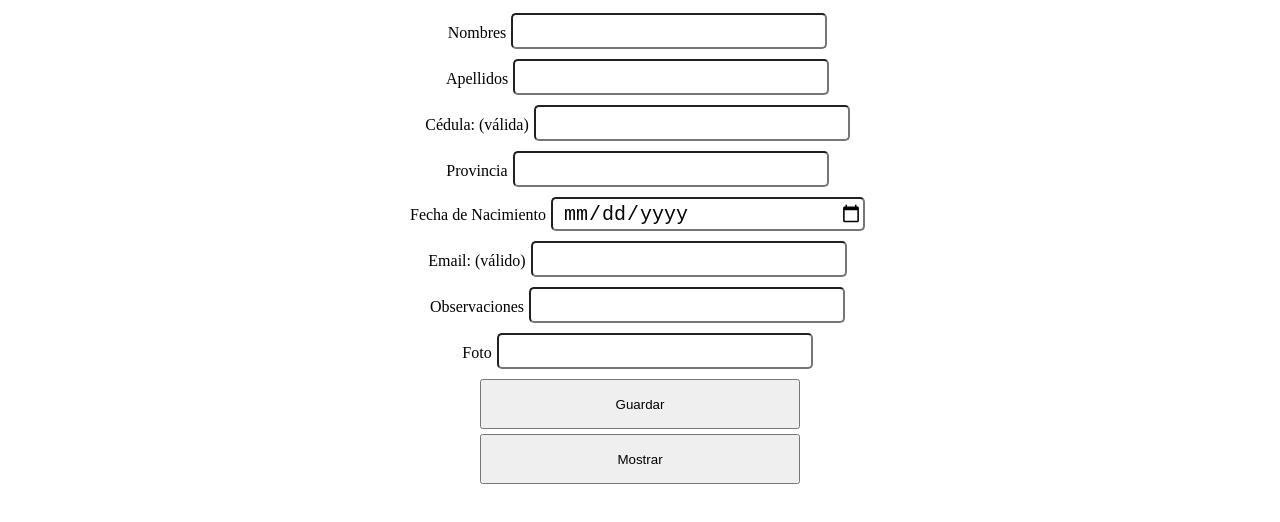
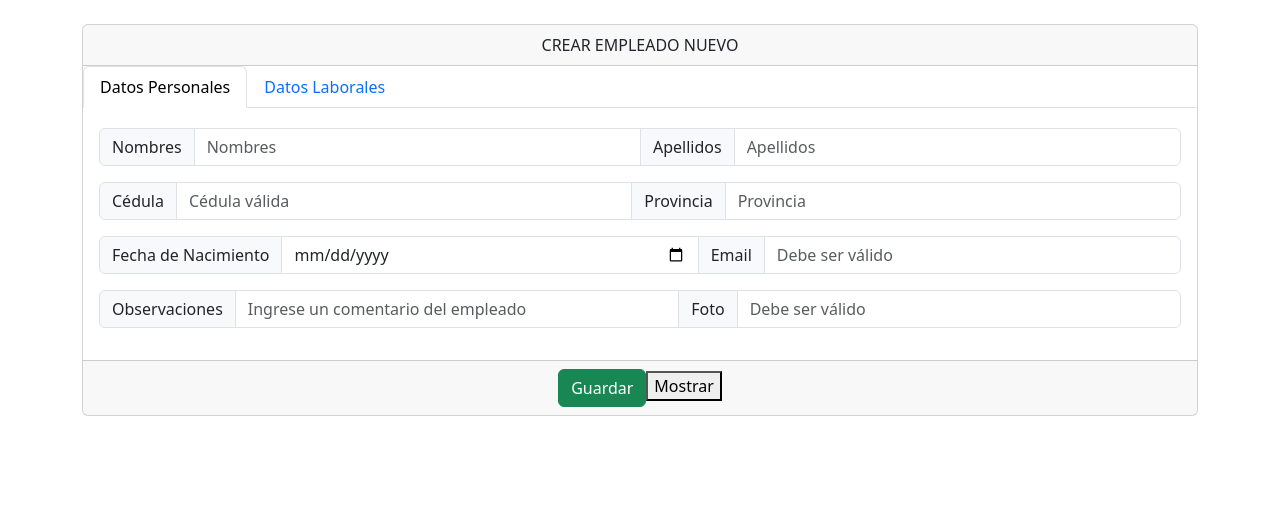
Before and after one commit to iblurdesigner/challenge_provedatos, a React (Create React App) app in the folder client/: page / in a window 1280 px wide. Shown: the top 522 px of the page. Built offline with nearby package versions, Linux system fonts and the light colour scheme.

Commit message:
tabs - refactor

```diff
--- a/client/package.json
+++ b/client/package.json
@@ -37,6 +37,8 @@
   },
   "devDependencies": {
     "@babel/plugin-proposal-private-property-in-object": "7.21.11",
-    "axios": "1.6.8"
+    "axios": "1.6.8",
+    "bootstrap": "5.3.3",
+    "react-bootstrap": "2.10.2"
   }
 }
--- a/client/src/App.css
+++ b/client/src/App.css
@@ -27,3 +27,11 @@
   height: 50px;
   margin-top: 5px;
 }
+
+.pxl-5 {
+  padding-left: 5px;
+}
+
+.pxr-5 {
+  padding-right: 5px;
+}
--- a/client/src/App.js
+++ b/client/src/App.js
@@ -1,111 +1,12 @@
 import './App.css';
-import { useState } from 'react';
-import Axios from 'axios'
+import DatosLab from './component/DatosLab';
+
 
 
 function App() {
-
-  const [nombres,setNombre] = useState('')
-  const [apellidos,setApellidos] = useState('')
-  const [cedula,setCedula] = useState(0)
-  const [provincia,setProvincia] = useState('')
-  const [nacimiento,setNacimiento] = useState('')
-  const [email,setEmail] = useState('')
-  const [observaciones,setObserv] = useState('')
-  const [foto,setFoto] = useState('')
-
-  // necesito tener la lista de empleados en el estado
-  const [empleadosList,setEmpleados] = useState([])
-
-  // este metodo va a enviar los datos a la base de datos
-  const agregar = () => {
-    Axios.post("http://localhost:3001/create",{
-      nombres,
-      apellidos,
-      cedula,
-      provincia,
-      nacimiento,
-      email,
-      observaciones,
-      foto
-    })
-    .then(()=>{
-      getEmpleados()
-      alert("Empleado registrado con exito")
-    })
-  }
-
-  // metodo para hacer la consulta sql de los empleados
-  const getEmpleados = () => {
-    Axios.get("http://localhost:3001/empleados")
-    .then((response)=>{
-      setEmpleados(response.data)
-    })
-  }
-
-
-
   return (
-    <div className="App">
-      <div className="datos">
-        <label>Nombres
-          <input type="text" name="nombres"
-            onChange={(e) => setNombre(e.target.value)} />
-        </label>
-        <label>Apellidos
-          <input type="text" name="apellidos"
-            onChange={(e) => setApellidos(e.target.value)} />
-        </label>
-        <label>Cédula: (válida)
-          <input type="number" name="cedula"
-            onChange={(e) => setCedula(e.target.value)} />
-        </label>
-        <label>Provincia
-          <input type="text" name="provincia"
-            onChange={(e) => setProvincia(e.target.value)} />
-        </label>
-        <label>Fecha de Nacimiento
-          <input type="date" name="nacimiento"
-            onChange={(e) => setNacimiento(e.target.value)} />
-        </label>
-        <label>Email: (válido)
-          <input type="text" name="email"
-            onChange={(e) => setEmail(e.target.value)} />
-        </label>
-        <label>Observaciones
-          <input type="text" name="observaciones"
-            onChange={(e) => setObserv(e.target.value)} />
-        </label>
-        <label>Foto
-          <input type="text" name="foto"
-            onChange={(e) => setFoto(e.target.value)} />
-        </label>
-
-        <button onClick={agregar}>Guardar</button>
-
-        <div className='lista'>
-          <button onClick={getEmpleados}>Mostrar</button>
-
-          {
-            empleadosList.map((empleado,key)=>{
-              return(
-                <div key={empleado.id}>
-                  <p>{empleado.nombres}</p>
-                  <p>{empleado.apellidos}</p>
-                  <p>{empleado.cedula}</p>
-                  <p>{empleado.provincia}</p>
-                  <p>{empleado.f_nacimiento}</p>
-                  <p>{empleado.email}</p>
-                  <p>{empleado.observaciones}</p>
-                  <p>{empleado.url_foto}</p>
-                </div>
-              )
-            })
-          }
-        </div>
-      </div>
-    </div>
-  );
+    <DatosLab />
+  )
 }
 
 export default App;
--- /dev/null
+++ b/client/src/component/DatosLab.js
@@ -0,0 +1,171 @@
+import { useState } from 'react';
+import Axios from 'axios'
+import {Container, Row, Tabs, Tab} from 'react-bootstrap';
+import 'bootstrap/dist/css/bootstrap.min.css';
+import './tabStyle.css'
+
+
+const DatosLab = () => {
+  const [nombres,setNombre] = useState('')
+  const [apellidos,setApellidos] = useState('')
+  const [cedula,setCedula] = useState(0)
+  const [provincia,setProvincia] = useState('')
+  const [nacimiento,setNacimiento] = useState('')
+  const [email,setEmail] = useState('')
+  const [observaciones,setObserv] = useState('')
+  const [foto,setFoto] = useState('')
+
+  // necesito tener la lista de empleados en el estado
+  const [empleadosList,setEmpleados] = useState([])
+
+  // este metodo va a enviar los datos a la base de datos
+  const agregar = () => {
+    Axios.post("http://localhost:3001/create",{
+      nombres,
+      apellidos,
+      cedula,
+      provincia,
+      nacimiento,
+      email,
+      observaciones,
+      foto
+    })
+    .then(()=>{
+      getEmpleados()
+      alert("Empleado registrado con exito")
+    })
+  }
+
+  // metodo para hacer la consulta sql de los empleados
+  const getEmpleados = () => {
+    Axios.get("http://localhost:3001/empleados")
+    .then((response)=>{
+      setEmpleados(response.data)
+    })
+  }
+
+
+  return (
+    <Container className='py-4'>
+        <div className="card text-center">
+          <div class="card-header">
+            CREAR EMPLEADO NUEVO
+          </div>
+
+          <Tabs defaultActiveKey="tab-1" className='mb-1 p-0'>
+            <Tab eventKey="tab-1" title="Datos Personales">
+              <div className='card-body'>
+                <div className='input-group mb-3'>
+                  <span className="input-group-text" id="basic-addon1">Nombres</span>
+                  <input type="text" name="nombres"
+                  className="form-control" placeholder="Nombres" aria-label="Nombres" aria-describedby="basic-addon1"
+                    onChange={(e) => setNombre(e.target.value)}
+                  />
+
+                  <span className="input-group-text" id="basic-addon1">Apellidos</span>
+                  <input type="text" name="apellidos"
+                  className="form-control" placeholder="Apellidos" aria-label="Apellidos" aria-describedby="basic-addon1"
+                  onChange={(e) => setApellidos(e.target.value)}
+                  />
+                </div>
+
+
+                <div className='input-group mb-3'>
+                  <span className="input-group-text" id="basic-addon1">Cédula</span>
+                  <input type="number" name="cedula"
+                  className="form-control" placeholder="Cédula válida" aria-label="Cedula" aria-describedby="basic-addon1"
+                  onChange={(e) => setCedula(e.target.value)}
+                  />
+
+                  <span className="input-group-text" id="basic-addon1">Provincia</span>
+                  <input type="text" name="provincia"
+                  className="form-control" placeholder="Provincia" aria-label="Provincia" aria-describedby="basic-addon1"
+                  onChange={(e) => setProvincia(e.target.value)}
+                  />
+                </div>
+
+
+
+                <div className='input-group mb-3'>
+                  <span className="input-group-text" id="basic-addon1">Fecha de Nacimiento</span>
+                  <input type="date" name="nacimiento"
+                  className="form-control" aria-describedby="basic-addon1"
+                  onChange={(e) => setNacimiento(e.target.value)}
+                  />
+
+                  <span className="input-group-text" id="basic-addon1">Email</span>
+                  <input type="email" name="provincia"
+                  className="form-control" placeholder="Debe ser válido" aria-label="Email" aria-describedby="basic-addon1"
+                  onChange={(e) => setEmail(e.target.value)}
+                  />
+                </div>
+
+
+                <div className='input-group mb-3'>
+                  <span className="input-group-text" id="basic-addon1">Observaciones</span>
+                  <input type="text" name="observaciones"
+                  className="form-control" placeholder="Ingrese un comentario del empleado" aria-label="observaciones" aria-describedby="basic-addon1"
+                  onChange={(e) => setObserv(e.target.value)}
+                  />
+
+                  <span className="input-group-text" id="basic-addon1">Foto</span>
+                  <input type="text" name="foto"
+                  className="form-control" placeholder="Debe ser válido" aria-label="Foto" aria-describedby="basic-addon1"
+                  onChange={(e) => setFoto(e.target.value)}
+                  />
+                </div>
+              </div>
+            </Tab>
+
+
+            <Tab eventKey="tab-2" title="Datos Laborales">
+              <div className='card-body'>
+                <div className='input-group mb-3'>
+                  <span className="input-group-text" id="basic-addon1">Feche Ingreso</span>
+                  <input type="date" name="ingreso"
+                  className="form-control" placeholder="Nombres" aria-label="Nombres" aria-describedby="basic-addon1"
+                    onChange={(e) => setNombre(e.target.value)}
+                  />
+
+                  <span className="input-group-text" id="basic-addon1">Cargo</span>
+                  <input type="text" name="cargo"
+                  className="form-control" placeholder="Cardo del empleado" aria-label="Cargo" aria-describedby="basic-addon1"
+                  onChange={(e) => setApellidos(e.target.value)}
+                  />
+                </div>
+              </div>
+            </Tab>
+          </Tabs>
+
+
+          <div className='card-footer text-body-secondary'>
+            <button className='btn btn-success' onClick={agregar}>Guardar</button>
+            <button onClick={getEmpleados}>Mostrar</button>
+          </div>
+
+        </div>
+
+
+      <div className='lista'>
+        {
+          empleadosList.map((empleado,key)=>{
+            return(
+              <div key={empleado.id}>
+                <p>{empleado.nombres}</p>
+                <p>{empleado.apellidos}</p>
+                <p>{empleado.cedula}</p>
+                <p>{empleado.provincia}</p>
+                <p>{empleado.f_nacimiento}</p>
+                <p>{empleado.email}</p>
+                <p>{empleado.observaciones}</p>
+                <p>{empleado.url_foto}</p>
+              </div>
+            )
+          })
+        }
+      </div>
+    </Container>
+  );
+}
+
+export default DatosLab
```
Also changed, not shown: client/src/component/tabStyle.css (added), 1 other file (tests, documents, lock files or other folders).
